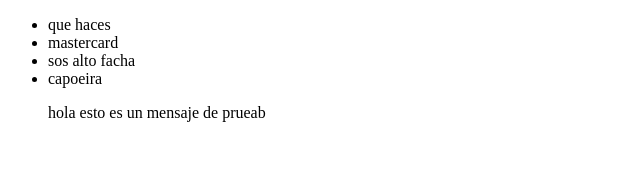
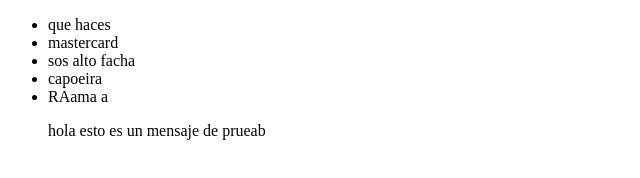
Before and after one commit to ChrisDvt00/Prueba-de-Git, a plain HTML site: page index.html in a window 1280 px wide. Shown: the whole page, without its empty margins (0-640 px from the left). Drawn offline with Linux system fonts and the light colour scheme.

Commit message:
v0.0.5 - agregue una ramaA y un item

```diff
--- a/index.html
+++ b/index.html
@@ -12,6 +12,7 @@
         <li>mastercard</li>
         <li>sos alto facha</li>
         <li>capoeira</li>
+        <li>RAama a</li>
 
 
         <p>hola esto es un mensaje de prueab</p>
```
